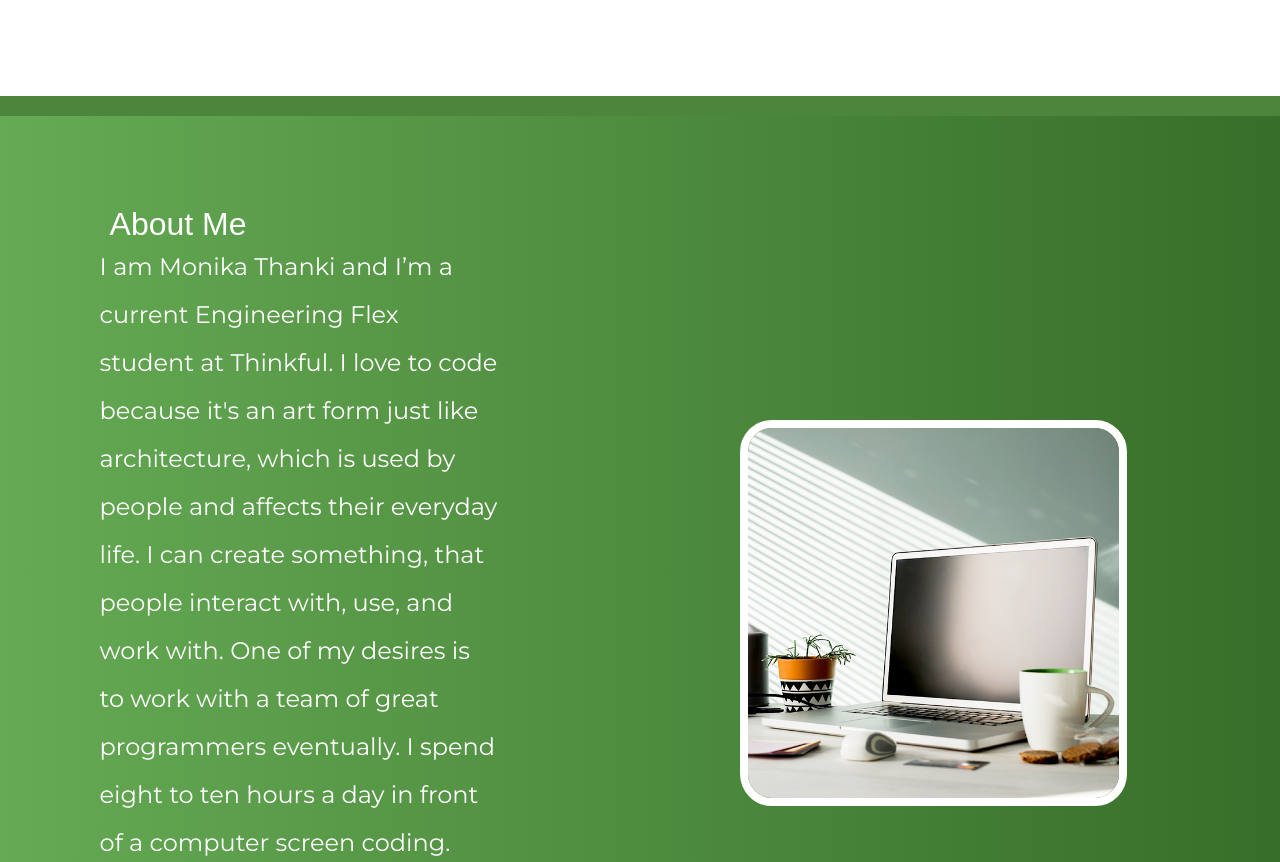
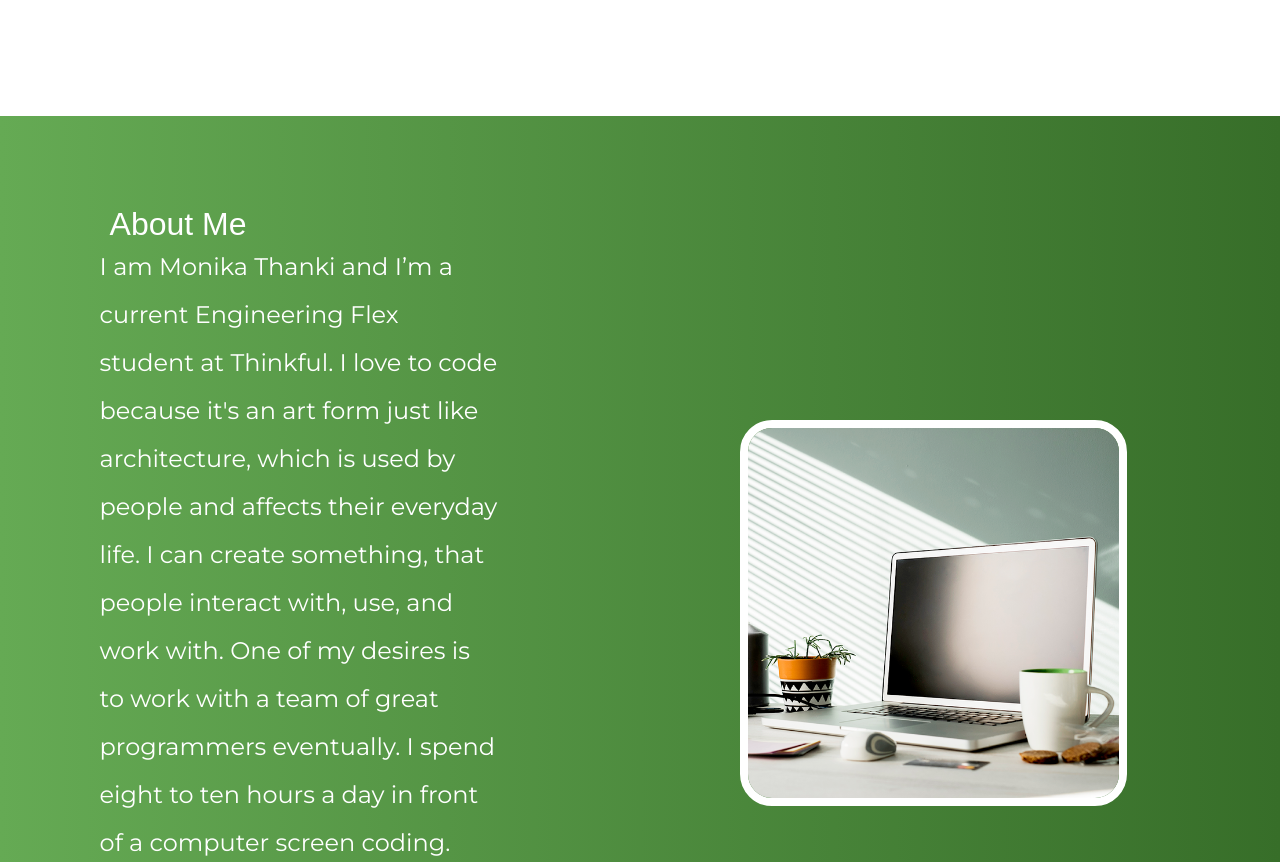
Before and after one commit to monikathanki/Thinkful-portfolio, a plain HTML site: page index.html in a window 1280 px wide. Shown: the part 954-1816 px from the top of the page. Drawn offline with nearby package versions, Linux system fonts and the light colour scheme; a web font is replaced by a local one.

Commit message:
updated css style

```diff
--- a/index.css
+++ b/index.css
@@ -76,7 +76,6 @@ main .intro {
 /* The About Article section */
 
 #about {
-  background-color: #4C863D;
   padding: 20px 0 30px 0;
   margin: 50px 0;
   color: white;
```
